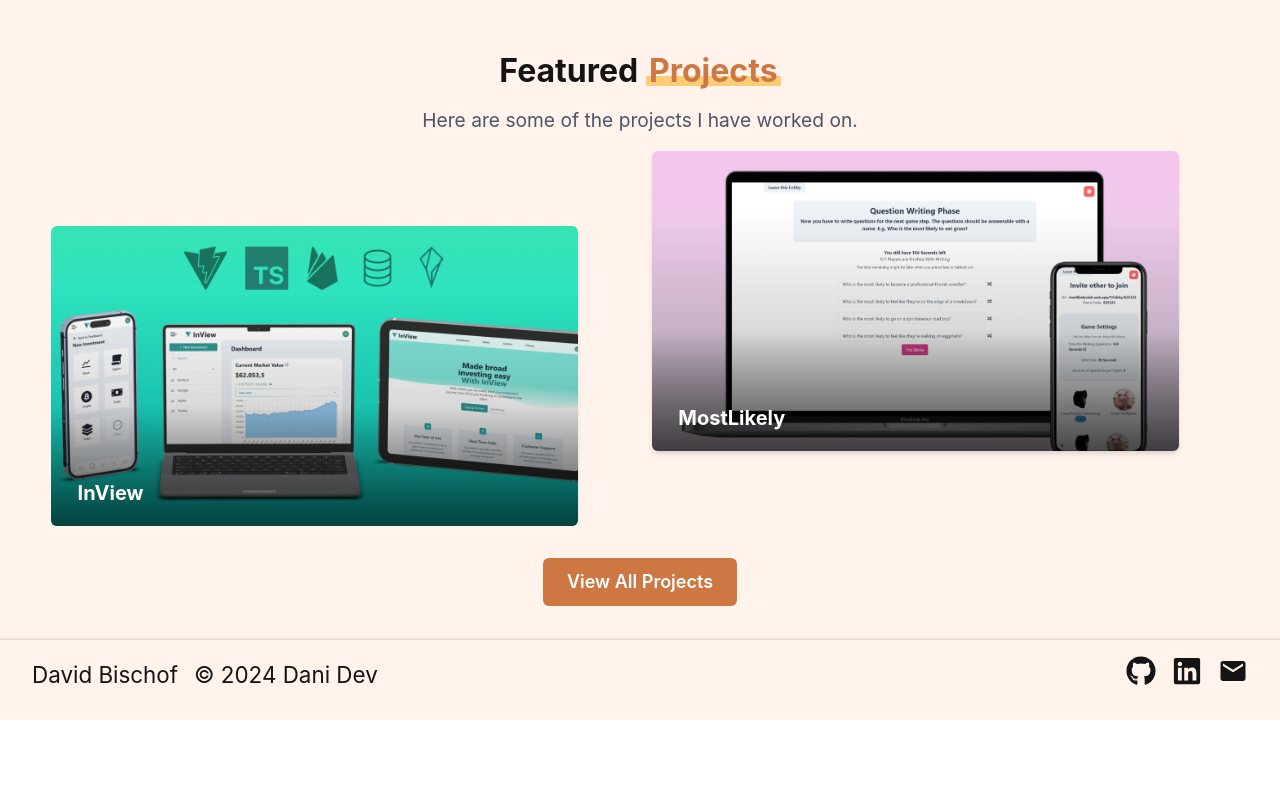
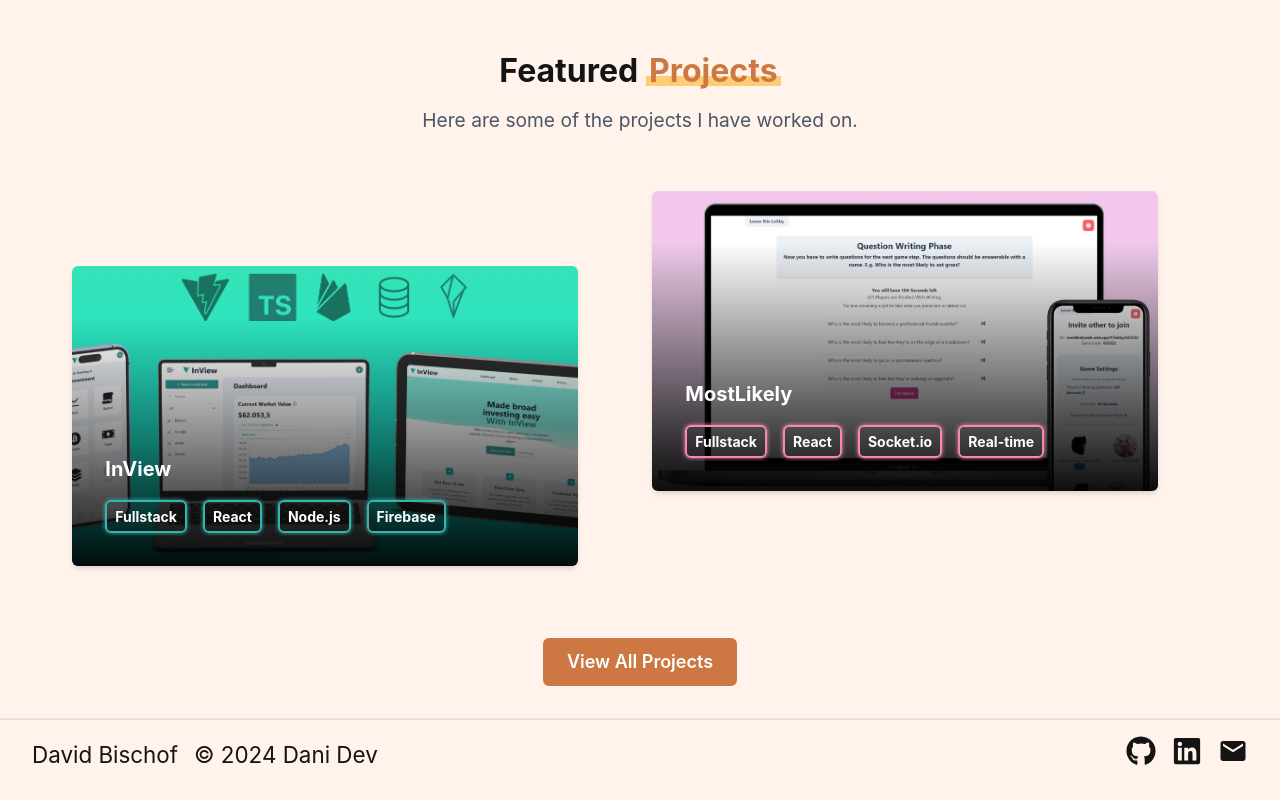
Before and after one commit to DaniDevOfficial/PortfolioV3, a React (Vite) app: page / in a window 1280 px wide. Shown: the part 1292-2092 px from the top of the page. Before the commit the page ends 2012 px from the top, so only its background shows below. Built offline with nearby package versions, Linux system fonts and the light colour scheme.

Commit message:
smoll styling

```diff
--- a/src/components/Ui/ProjectImageHover.tsx
+++ b/src/components/Ui/ProjectImageHover.tsx
@@ -1,10 +1,13 @@
 import {useState} from "react";
 import {Project} from "../../types/projects"
-import {Box, Image} from "@chakra-ui/react"
+import {Box, Image, theme} from "@chakra-ui/react"
 import {Link} from "react-router-dom";
 
 export function ProjectImageHover({project}: { project: Project }) {
-    const [isHovered, setIsHovered] = useState(false);
+    const [isHovered, setIsHovered] = useState(true);
+
+    // @ts-ignore
+    const colorScheme = project.colorScheme ? theme.colors[project.colorScheme.split('.')[0]][project.colorScheme.split('.')[1]] : "gray";
 
     return (
         <>
@@ -24,7 +27,7 @@ export function ProjectImageHover({project}: { project: Project }) {
 
                     _hover={{
                         transform: "scale(1.02)",
-                        boxShadow: "0 20px 20px rgba(0, 0, 0, 0.25)",
+                        boxShadow: "0 10px 20px rgba(205, 119, 66, 0.3)",
                     }}                >
                     <Box
                         transition="transform 0.3s"
@@ -82,7 +85,10 @@ export function ProjectImageHover({project}: { project: Project }) {
                         zIndex={2}
                         borderRadius="md"
                     >
-                        <Box fontSize="xl">
+                        <Box
+                            fontSize="xl"
+                            mx={2}
+                        >
                             {project.name}
                         </Box>
 
@@ -92,7 +98,7 @@ export function ProjectImageHover({project}: { project: Project }) {
                             height={isHovered ? "100%" : "40px"}
                             opacity={isHovered ? 1 : 0}
                             transition="height 0.3s ease, opacity 0.3s ease"
-                             overflow="hidden"
+                            overflow="hidden"
                         >
                             <Box display="flex" mt={2}>
                                 {project.tags.slice(0, 4).map((tag, index) => (
@@ -101,11 +107,13 @@ export function ProjectImageHover({project}: { project: Project }) {
                                         px={2}
                                         py={1}
                                         border="2px solid"
-                                        borderColor={project.colorScheme || "gray.500"}
+                                        borderColor={colorScheme}
                                         color="white"
                                         borderRadius="md"
                                         fontSize="sm"
-                                        mr={2}
+                                        boxShadow={`0 0 4px ${colorScheme}`}
+                                        mx={2}
+                                        mb={"3px"}
                                     >
                                         {tag}
                                     </Box>
--- a/src/components/Ui/ProjectsDisplay.tsx
+++ b/src/components/Ui/ProjectsDisplay.tsx
@@ -9,7 +9,7 @@ export function ProjectsDisplay({ projects }: { projects: Project[] }) {
     return (
         <>
             {isWrapped ? (
-                <Flex direction="column" gap={6} overflow={"auto"}>
+                <Flex direction="column" gap={6} overflow={"auto"} p={3}>
                     {projects.map((project, index) => (
                         <Slide from={index % 2 == 0 ? 'left' : 'right'}>
                             <Box
@@ -23,7 +23,7 @@ export function ProjectsDisplay({ projects }: { projects: Project[] }) {
                 </Flex>
             ) : (
                 <>
-                    <Grid templateColumns="repeat(2, 1fr)" gap={6} overflow={"hidden"}>
+                    <Grid templateColumns="repeat(2, 1fr)" gap={6} overflow={"hidden"} p={10}>
                         {projects.map((project, index) => (
 
                             <Slide from={index % 2 == 0 ? 'left' : 'right'} delay={(index % 4) / 10}>
--- a/src/components/home/DesktopLanding.tsx
+++ b/src/components/home/DesktopLanding.tsx
@@ -51,7 +51,7 @@ export function DesktopLanding() {
                             transition={"transform 0.3s ease-in-out, box-shadow 0.3s ease-in-out"}
                             _hover={{
                                 transform: "scale(1.01) translate(-2px, 2px)",
-                                boxShadow: "0 10px 20px rgba(0, 0, 0, 0.25)",
+                                boxShadow: "0 10px 10px rgba(205, 119, 66, 0.15)",
                             }}
                         />
                     </Slide>
--- a/src/components/home/MobileLanding.tsx
+++ b/src/components/home/MobileLanding.tsx
@@ -92,7 +92,7 @@ export function MobileLanding() {
                             transition={"transform 0.3s ease-in-out, box-shadow 0.3s ease-in-out"}
                             _hover={{
                                 transform: "scale(1.01) translate(-2px, 2px)",
-                                boxShadow: "0 10px 20px rgba(0, 0, 0, 0.25)",
+                                boxShadow: "0 10px 10px rgba(205, 119, 66, 0.15)",
                             }}
                         />
                     </Slide>
```
